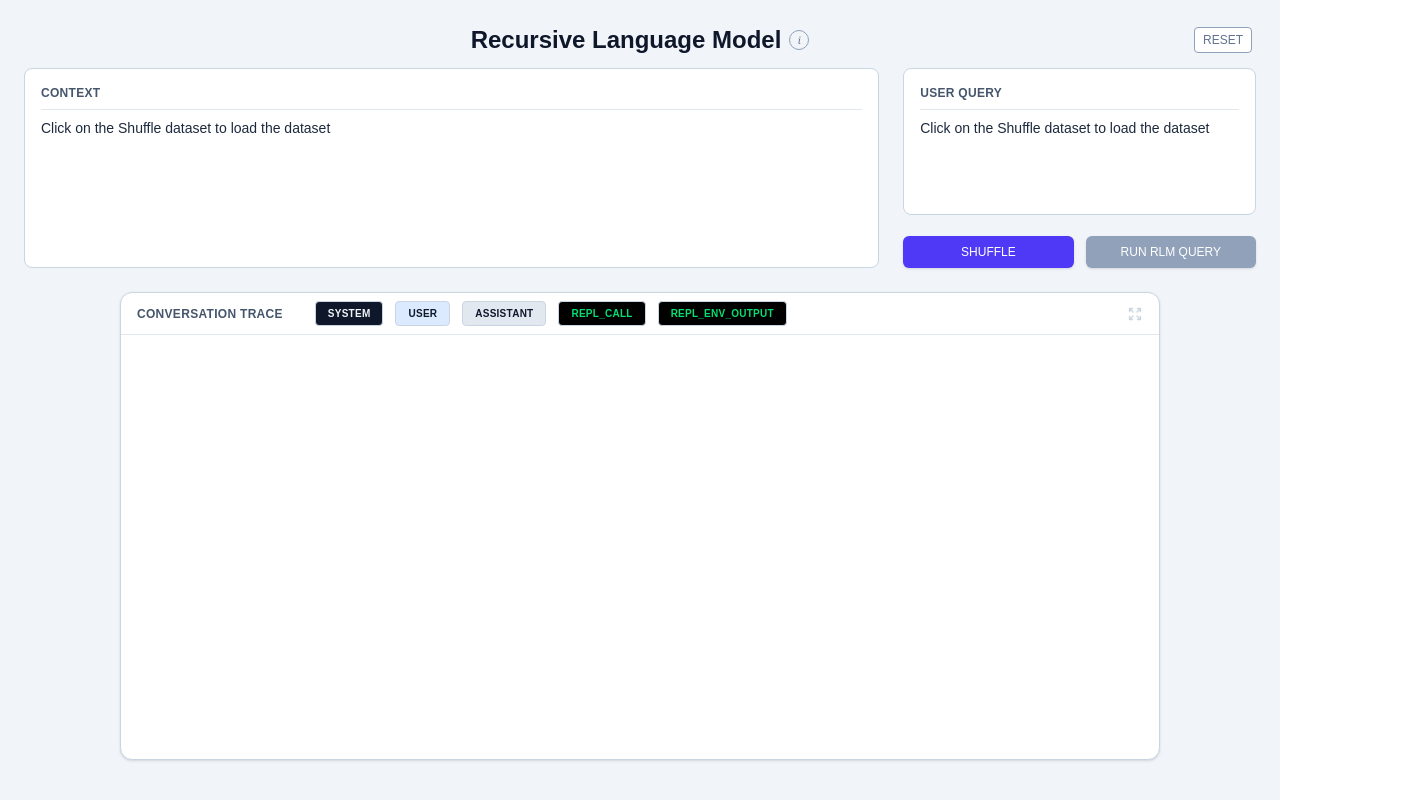
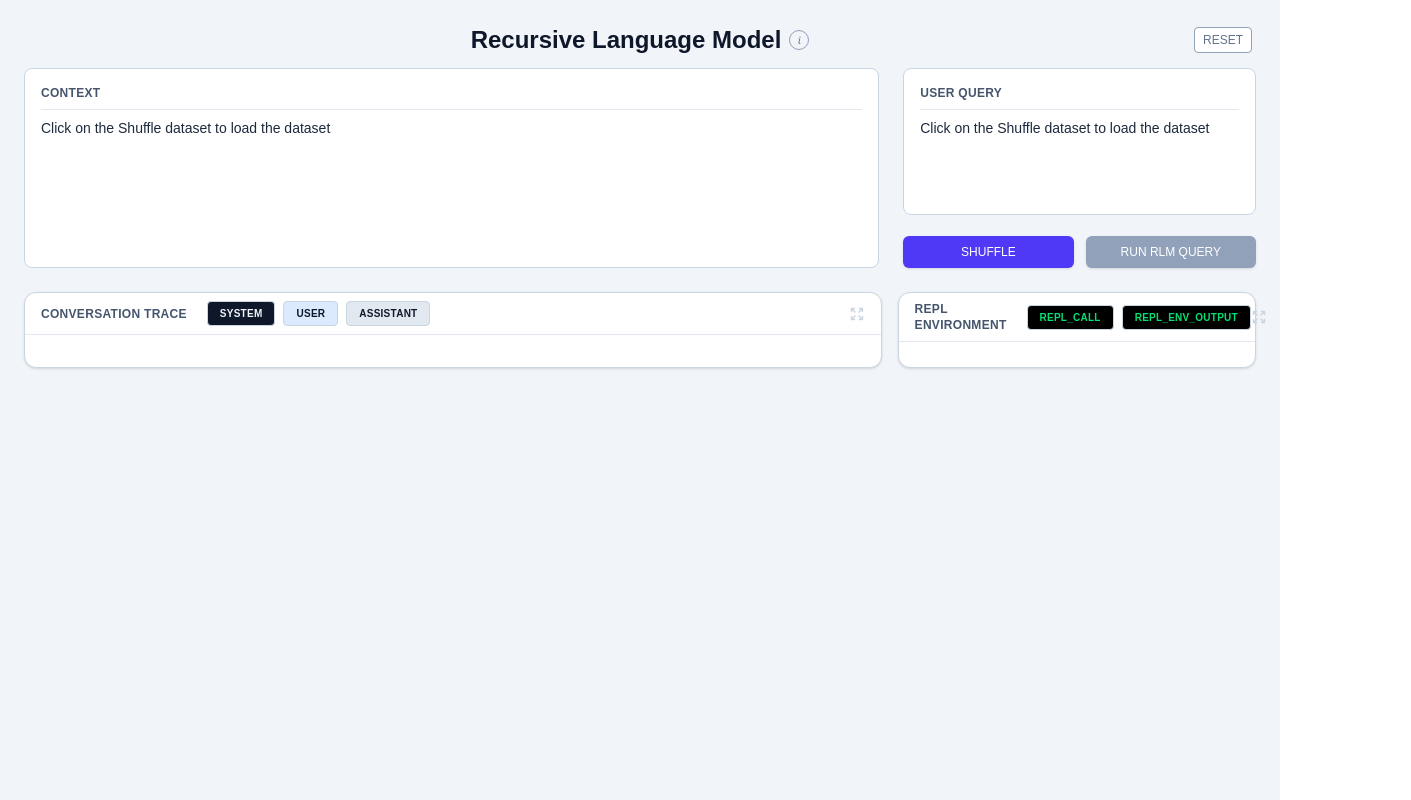
Before and after one commit to Vidit-Ostwal/RLM-demo, a Next.js app in the folder frontend/: page / in a window 1280 px wide. Shown: the whole page, 1411 px wide, since content can reach past the window. Built offline with nearby package versions, Linux system fonts and the light colour scheme; no server answers.

Commit message:
Adding right column

```diff
--- a/frontend/app/page.tsx
+++ b/frontend/app/page.tsx
@@ -96,6 +96,9 @@ export default function Home() {
       tooltipTitle: "Assistant Message",
       tooltipDescription: "Model-generated response based on context and tools. Hover over any assistant message to view the exact tokens and cost.",
     },
+  ]
+
+  const ENV_ROLE_BADGES = [
     {
       role: "repl_call",
       label: "repl_call",
@@ -109,6 +112,7 @@ export default function Home() {
       tooltipDescription: "Execution result returned from the REPL environment.",
     },
   ]
+
 
 
   useEffect(() => {
@@ -162,11 +166,31 @@ export default function Home() {
     }
   }
 
-  function RoleBadge({ role, label, tooltipTitle, tooltipDescription }: { role: string, label: string, tooltipTitle?: string, tooltipDescription?: string }) {
+  function RoleBadge({
+    role,
+    label,
+    tooltipTitle,
+    tooltipDescription,
+  }: {
+    role: string
+    label: string
+    tooltipTitle?: string
+    tooltipDescription?: string
+  }) {
     return (
-      <div className="relative group">
+      <div className="relative group min-w-0">
         {/* Badge */}
-        <div className={`text-[10px] font-semibold uppercase tracking-wide px-3 py-1 rounded border border-slate-300 cursor-help ${getMessageBg(role)}`}>{label}</div>
+        <div
+          className={`
+          text-[10px] font-semibold uppercase tracking-wide
+          px-3 py-1 rounded border border-slate-300 cursor-help
+          ${getMessageBg(role)}
+          max-w-full truncate whitespace-nowrap overflow-hidden
+        `}
+          title={label} // native tooltip for truncated text
+        >
+          {label}
+        </div>
 
         {/* Tooltip */}
         {(tooltipTitle || tooltipDescription) && (
@@ -178,7 +202,6 @@ export default function Home() {
       </div>
     )
   }
-
 
   function getMessageBg(type: string) {
     switch (type) {
@@ -431,18 +454,26 @@ export default function Home() {
         </div>
       </div>
 
-      {/* Chat container */}
-      <div className={`min-h-0 mb-4 transition-all duration-300 ${chatExpanded ? "fixed inset-0 z-50 p-6 bg-slate-100" : "flex-1 px-24"}`}>
+      {/* OUTER WRAPPER (this expands) */}
+      <div
+        className={`grid grid-cols-10 gap-4 min-h-0 transition-all duration-300 ${chatExpanded
+          ? "fixed inset-0 z-50 p-6 bg-slate-100"
+          : "relative"
+          }`}
+      >
+
+        {/* LEFT: CHAT (7 cols) */}
+        <div className="col-span-7 min-h-0">
           <div className="border border-slate-300 rounded-xl bg-white shadow-sm h-full flex flex-col min-h-0">
 
-          {/* Header (fixed) */}
+            {/* HEADER */}
             <div className="px-4 py-2 border-b border-slate-200 shrink-0 flex items-center justify-between">
               <div className="flex items-center gap-2">
                 <span className="text-xs font-semibold text-slate-600 uppercase tracking-wide">
                   Conversation Trace
                 </span>
 
-              <div className="ml-6 flex items-center gap-3 normal-case font-normal tracking-wide">
+                <div className="ml-3 flex items-center gap-2 normal-case font-normal tracking-wide min-w-0">
                   {ROLE_BADGES.map((badge) => (
                     <RoleBadge key={badge.role} {...badge} />
                   ))}
@@ -456,22 +487,27 @@ export default function Home() {
               />
             </div>
 
-          {/* Scrollable messages (ONLY this scrolls) */}
+            {/* SCROLL AREA */}
             <div className="flex-1 min-h-0 overflow-y-auto p-4 space-y-3">
               {visibleMessages.map((m, i) => {
                 const isAssistant = m.type === "assistant" || m.type === "repl_call"
                 const role = m.type.toUpperCase()
                 const align = isAssistant ? "ml-auto" : "mr-auto"
-              const bg = getMessageBg(m.type);
+                const bg = getMessageBg(m.type)
                 const fullText = m.type === "repl_call" ? m.code : m.text
 
                 return (
                   <div
                     key={i}
-                  onClick={() => setActiveModal({ type: "chat", role, text: fullText })}
+                    onClick={() =>
+                      setActiveModal({ type: "chat", role, text: fullText })
+                    }
                     className={`${align} w-fit max-w-[70%] cursor-pointer border border-slate-300 rounded-lg p-3 ${bg} relative mt-2 group`}
                   >
-                  <div className={`absolute -top-2 ${isAssistant ? "right-2" : "left-2"} flex gap-1`}>
+                    <div
+                      className={`absolute -top-2 ${isAssistant ? "right-2" : "left-2"
+                        } flex gap-1`}
+                    >
                       {m.type === "repl_call" && m.is_sub_llm_called && (
                         <div className={`text-[10px] font-bold px-1 rounded border border-slate-300 ${bg}`}>
                           SUB-LLM CALL
@@ -503,6 +539,35 @@ export default function Home() {
               )}
             </div>
           </div>
+        </div>
+
+        {/* RIGHT PANEL (3 cols) */}
+        <div className="col-span-3 min-h-0">
+          <div className="border border-slate-300 rounded-xl bg-white shadow-sm h-full flex flex-col min-h-0">
+
+            {/* HEADER */}
+            <div className="px-4 py-2 border-b border-slate-200 shrink-0 flex items-center justify-between">
+              <div className="flex items-center gap-2">
+                <span className="text-xs font-semibold text-slate-600 uppercase tracking-wide">
+                  REPL ENVIRONMENT
+                </span>
+
+                <div className="ml-3 flex items-center gap-2 normal-case font-normal tracking-wide">
+                  {ENV_ROLE_BADGES.map((badge) => (
+                    <RoleBadge key={badge.role} {...badge} />
+                  ))}
+                </div>
+              </div>
+
+              <ChatExpandToggle
+                expanded={chatExpanded}
+                disabled={visibleMessages.length === 0}
+                onToggle={() => setChatExpanded(!chatExpanded)}
+              />
+            </div>
+          </div>
+        </div>
+
       </div>
 
       {/* Unified Modal (Dataset + Chat) */}
```
Lines whose indentation alone changed are shown as unchanged.
